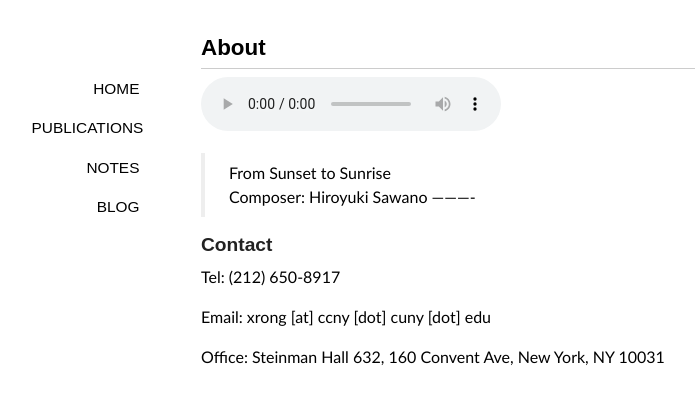
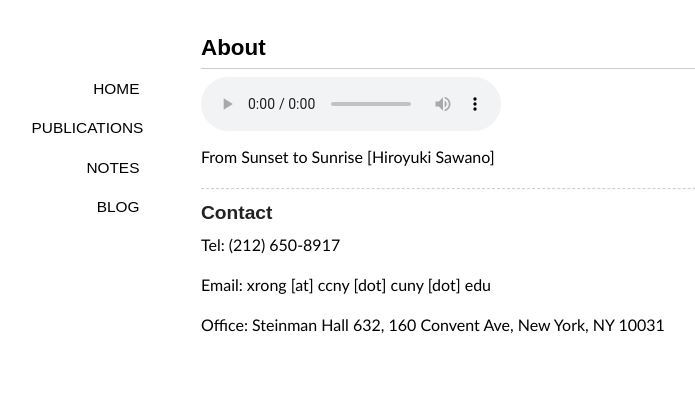
Before and after one commit to ionvision/ionvision.github.io.bk, a Jekyll site: the page built from about/index.md, in a window 1280 px wide. Shown: the top 404 px of the page, without its empty margins (139-834 px from the left). Built offline with Jekyll 4.4.1, drawn with Linux system fonts in a browser that asks for light colours; nearby versions of some CDN libraries; some web fonts are replaced; part of the change alters nothing that is shown.

Commit message:
Change style

```diff
--- a/about/index.md
+++ b/about/index.md
@@ -7,8 +7,8 @@ modified: 2014-12-24
 
 <audio width="300" height="32" style="margin: auto; top: 0; right: 0; bottom: 0; left: 0;" controls="controls" name="media" src="/media/music/from_sunset_to_sunrise.mp3"></audio>
 
-> From Sunset to Sunrise
-Composer: Hiroyuki Sawano
+From Sunset to Sunrise [Hiroyuki Sawano]
+
 ----------
 
 ### Contact
```
